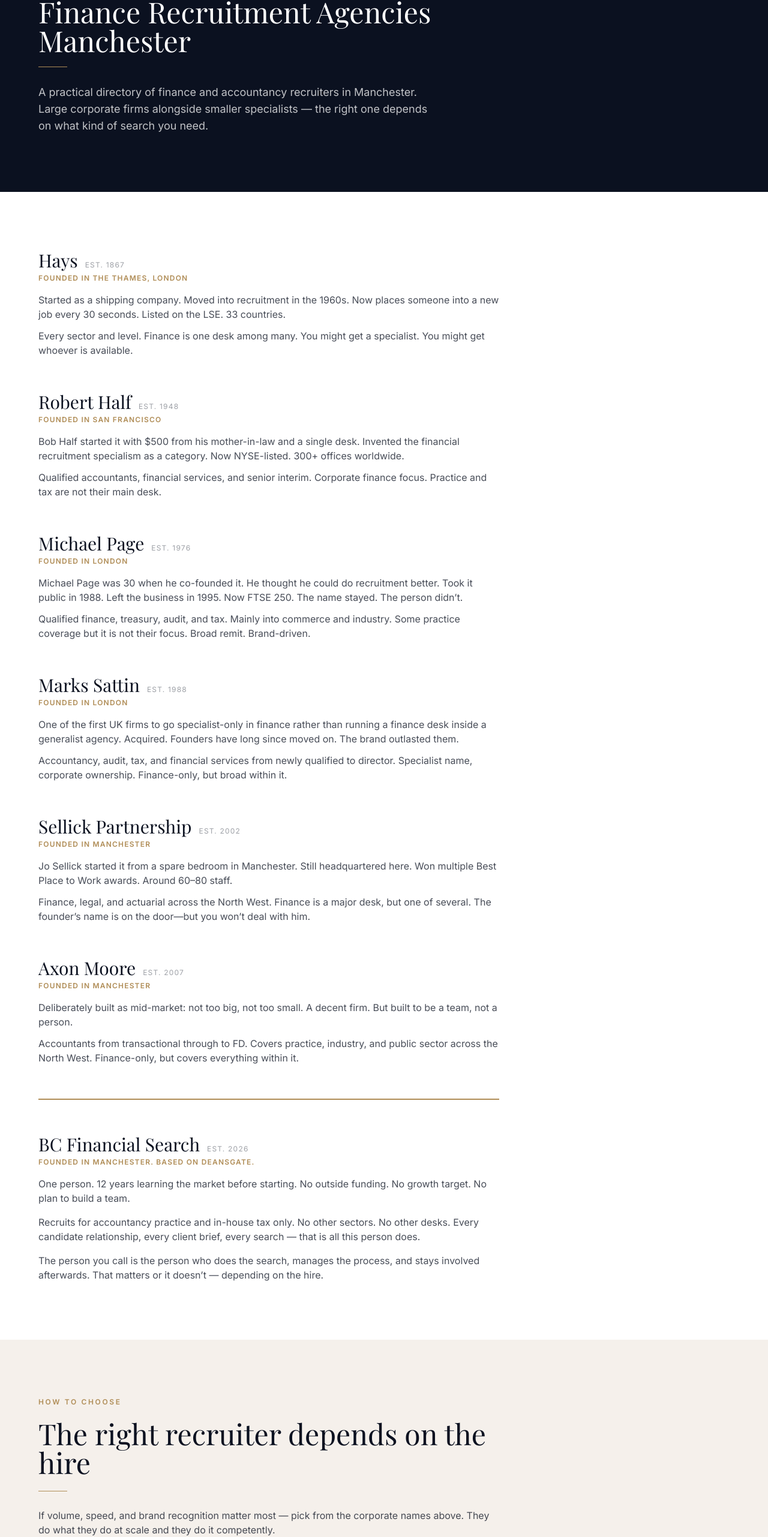
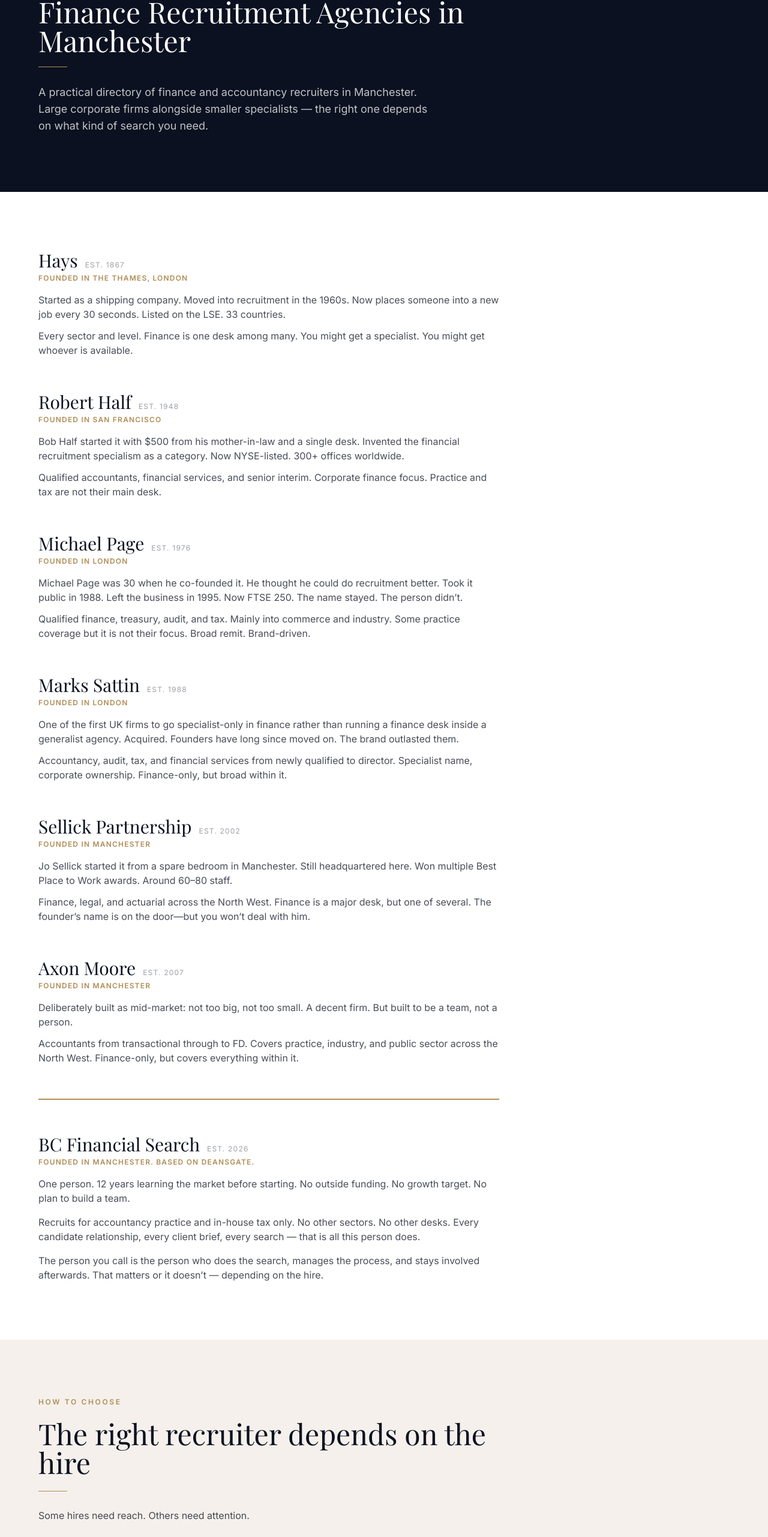
Before and after one commit to WH-93/website-skeleton-1, a Next.js app: page /finance-recruitment-agencies-manchester in a window 1280 px wide. Shown: the part 234-2797 px from the top of the page at 60% size. Built offline with nearby package versions, Linux system fonts and the light colour scheme.

Commit message:
fix: tighten How to choose copy to site voice, add 'in' to title/H1

```diff
--- a/src/app/finance-recruitment-agencies-manchester/page.tsx
+++ b/src/app/finance-recruitment-agencies-manchester/page.tsx
@@ -2,9 +2,10 @@
 import Link from 'next/link';
 
 export const metadata: Metadata = {
-  title: 'Finance Recruitment Agencies Manchester',
+  title: { absolute: 'Finance Recruitment Agencies in Manchester' },
   description:
     'A practical directory of finance and accountancy recruiters in Manchester. Corporate firms and specialist — the right one depends on what kind of search you need.',
+  openGraph: { title: 'Finance Recruitment Agencies in Manchester' },
 };
 
 interface AgencyEntry {
@@ -80,7 +81,7 @@
         <div className="container-page py-16 sm:py-20 lg:py-24">
           <p className="eyebrow mb-5">Manchester</p>
           <h1 className="font-heading text-3xl sm:text-4xl lg:text-5xl leading-tight text-white max-w-3xl">
-            Finance Recruitment Agencies Manchester
+            Finance Recruitment Agencies in Manchester
           </h1>
           <span className="gold-rule" />
           <p className="text-base sm:text-lg leading-7 text-white/75 max-w-2xl">
@@ -157,20 +158,8 @@
               The right recruiter depends on the hire
             </h2>
             <span className="gold-rule" />
-            <div className="body-copy space-y-4 mb-10">
-              <p>
-                If volume, speed, and brand recognition matter most &mdash; pick
-                from the corporate names above. They do what they do at scale
-                and they do it competently.
-              </p>
-              <p>
-                If the hire is specialist, senior, confidential, or requires
-                someone who properly understands the market &mdash; register
-                with a generalist <em>and</em> a specialist. The generalist gets
-                you visibility. The specialist gets you access to roles and
-                candidates that never reach a job board.
-              </p>
-              <p>That is not a sales pitch. It is how the market works.</p>
+            <div className="body-copy space-y-3 mb-10">
+              <p>Some hires need reach. Others need attention.</p>
             </div>
 
             <div className="flex flex-col sm:flex-row gap-4">
```
